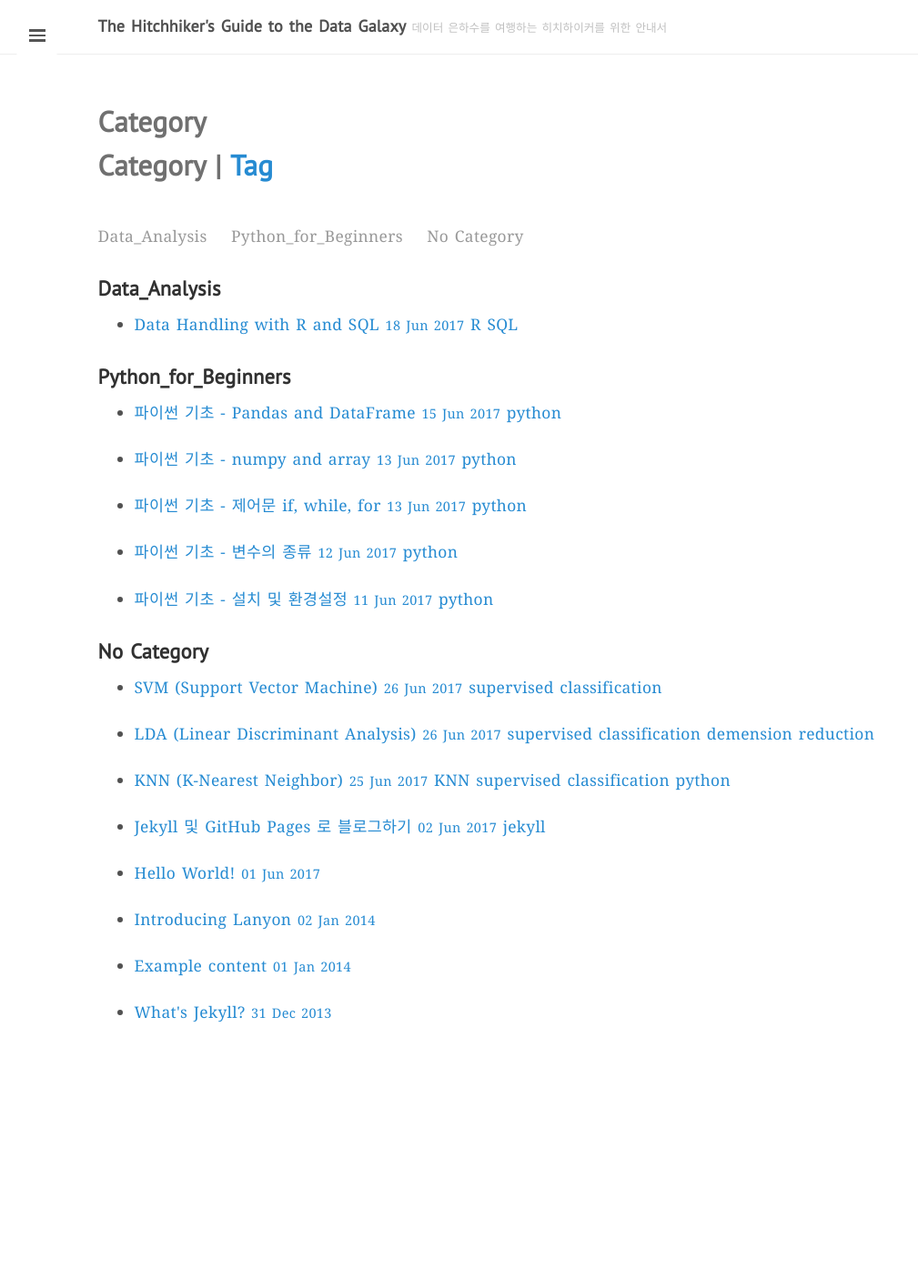
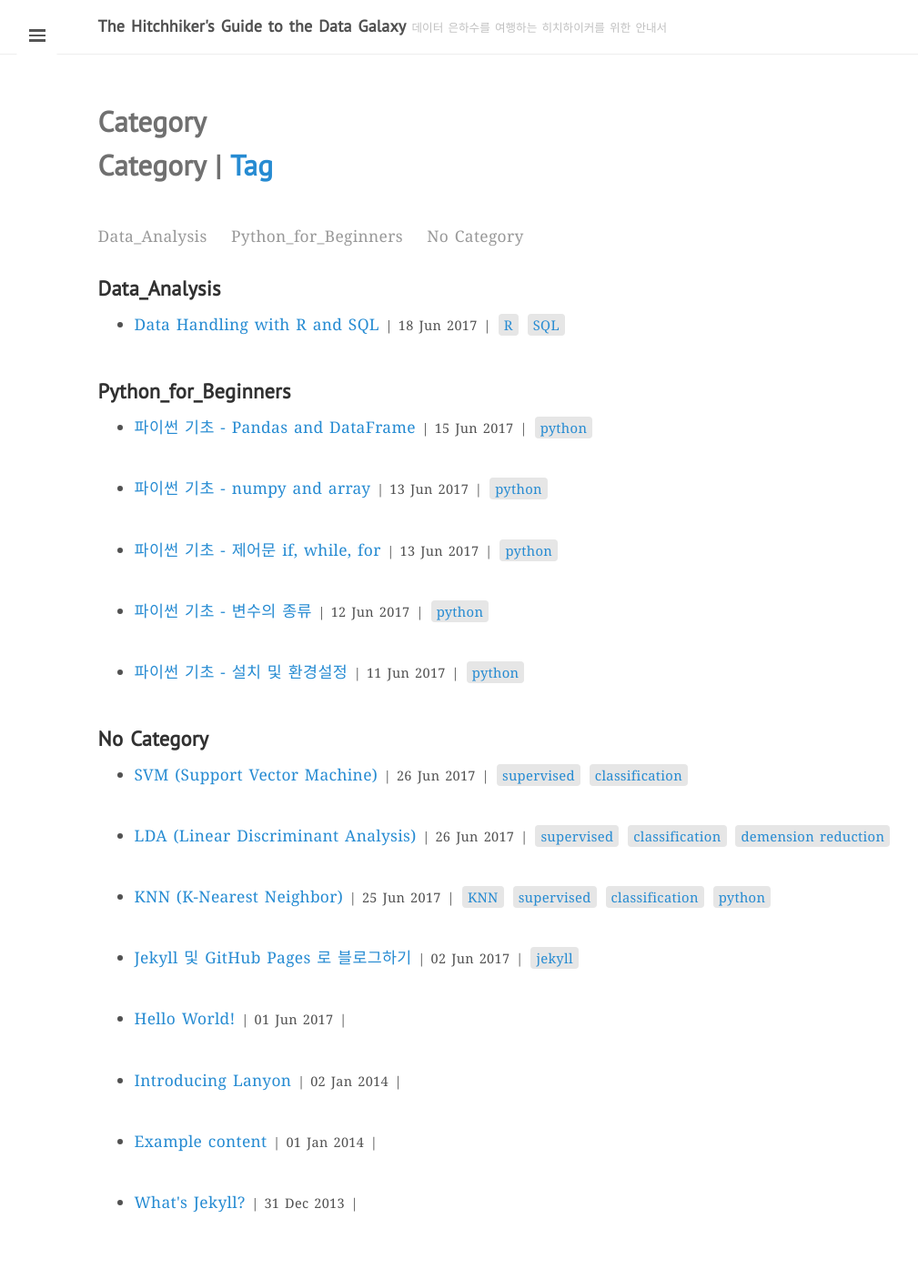
Before and after one commit to Dr-HKim/Dr-HKim.github.io, a Jekyll site: the page built from blog/category.html, in a window 1280 px wide. Shown: the whole page at 91% size, without its empty margins (0-1009 px from the left). Built offline with Jekyll 4.4.1, drawn with Linux system fonts in a browser that asks for light colours; before the commit the page ends 1181 px from its top, so only the background shows below that.

Commit message:
category and tag

```diff
--- a/blog/category.html
+++ b/blog/category.html
@@ -31,7 +31,7 @@
 {% endfor %}
 
 <h1 class="page-title">
-  Category | <a href="/blog/tag.html">Tag</a>
+  Category | <a href="/blog/tag/">Tag</a>
 </h1>
 <br/>
 
@@ -50,17 +50,22 @@
   {% if post.category contains ct %}
   <li>
     <p>
-      <a href="{{ post.url }}">
-        {{ post.title }}
-        <small>{{ post.date | date_to_string }}</small>
-      </a>
+      <a href="{{ post.url }}">{{ post.title }}</a>
+      <small> | {{ post.date | date_to_string }}</small>
+      <span class="post-tag-box" style="display:inline-block;">
+      {% if post.tags %} |
       {% for tag in post.tags %}
-      <a class="codinfox-tag-mark" href="/blog/tag/#{{ tag | slugify }}">{{ tag }}</a>
+      <a href="/blog/tag/#{{ tag | slugify }}">{{ tag }}</a>
       {% endfor %}
+      {% endif %}
+      </span>
     </p>
   </li>
   {% endif %}
   {% endfor %}
+
+
+
 </ul>
 {% endfor %}
 
@@ -70,13 +75,15 @@
   {% unless post.category %}
   <li>
     <p>
-      <a href="{{ post.url }}">
-        {{ post.title }}
-        <small>{{ post.date | date_to_string }}</small>
-      </a>
+      <a href="{{ post.url }}">{{ post.title }}</a>
+      <small> | {{ post.date | date_to_string }}</small>
+      <span class="post-tag-box" style="display:inline-block;">
+      {% if post.tags %} |
       {% for tag in post.tags %}
-      <a class="codinfox-tag-mark" href="/blog/tag/#{{ tag | slugify }}">{{ tag }}</a>
+      <a href="/blog/tag/#{{ tag | slugify }}">{{ tag }}</a>
       {% endfor %}
+      {% endif %}
+      </span>
     </p>
   </li>
   {% endunless %}
```
Also changed, not shown: blog/tag.html (+8 -6 lines).
